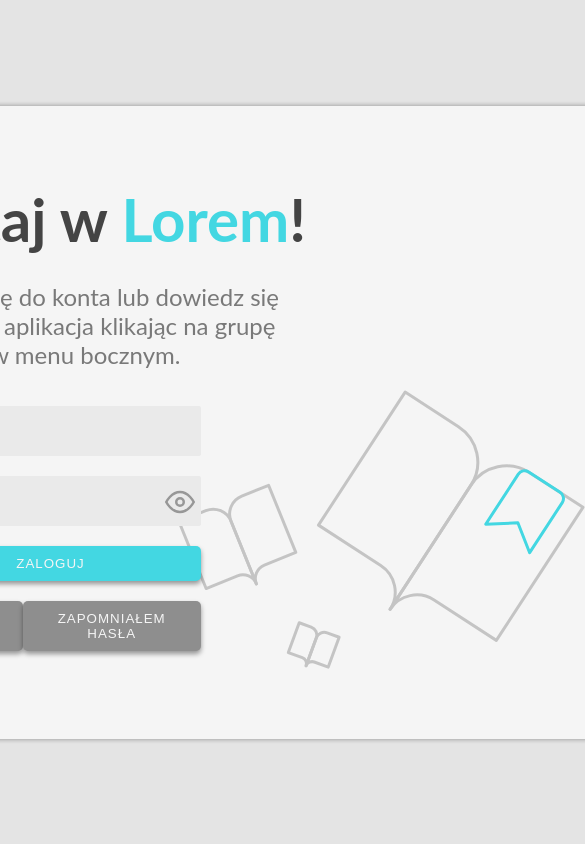
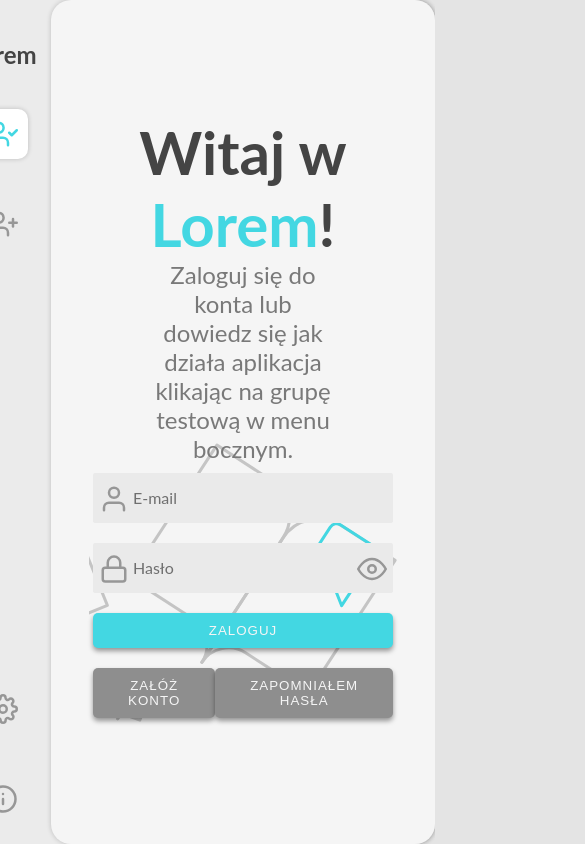
Before and after one commit to maciek1651g/SuperZespol2500K, a React (Create React App) app: page /login/ in a window 390 px wide. Shown: the top 844 px of the page, 585 px wide, since content can reach past the window. Built offline with nearby package versions, Linux system fonts and the light colour scheme; the HTML template or start-up script is replaced by a standard one.

Commit message:
responsive login page

```diff
--- a/src/LoginPage/RegisterBox.js
+++ b/src/LoginPage/RegisterBox.js
@@ -54,7 +54,7 @@ const RegisterBox = (props) => {
 
     return (
         <div id="rightContent" className={styles.rightContent} >
-            <div style={{display: "flex", flexDirection: "column", width: "80%"}}>
+            <div className={styles.registerForm}>
                 <p style={{fontSize:"30px", fontWeight: "bold", color: "#444444", textAlign: "center", margin: "20px 0 0 0"}}>Zarejestruj się</p>
                 <form>
                     <InputField id="name" type="text" text="Imie"/>
--- a/src/LoginPage/loginStyle.module.css
+++ b/src/LoginPage/loginStyle.module.css
@@ -11,7 +11,6 @@ body
 	flex-direction: column;
 	align-items: center;
 	justify-content: center;
-	width: 100vw;
 	height: 100vh;
 }
 
@@ -23,8 +22,7 @@ body
 	height: 75%;
 	border-radius: 20px;
 	box-shadow: 0 0 5px 0 rgba(0,0,0,0.2);
-	min-width: 950px;
-	min-height: 590px;
+	min-width: 480px;
 }
 
 .leftColumn
@@ -71,7 +69,26 @@ body
 	background-repeat: no-repeat;
 	background-position: right bottom;
 	width: 80%;
-	height: 80%;
+}
+
+@media only screen and (max-width: 1200px) {
+	.main
+	{
+		height: 100%;
+		width: 100%;
+	}
+	.rightContent
+	{
+		align-items: center;
+		text-align: center;
+	}
+	.leftColumn {
+
+		width: 20%;
+	}
+	.rightColumn {
+		width: 80%;
+	}
 }
 
 .rightInfo
@@ -106,6 +123,13 @@ input[type=radio], .offInput
 	border-radius: 10px;
 	margin: 20px 10px;
 	color: #979797;
+}
+
+.registerForm
+{
+	display: flex;
+	flex-direction: column;
+	width: 80%;
 }
 
 .iconNotification
@@ -290,7 +314,7 @@ input:checked + .icon, input:checked + .iconNotification
 	right: 0;
 	top: 0;
 	bottom: 0;
-	min-width: 500px;
+	min-width: 480px;
 	min-height: 300px;
 	width: 30%;
 	height: 30%;
```
Also changed, not shown: src/MainPage/MainPage.js (line endings or trailing spaces).
